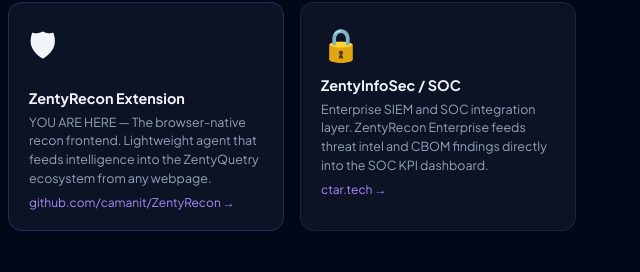
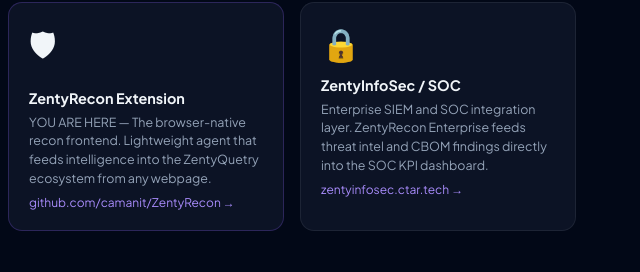
Before and after one commit to camanit/ZentyRecon, a website built with Vite: page index.html in a window 1280 px wide. Shown: the part 3684-3956 px from the top of the page, 640-1280 px from the left. Built offline with nearby package versions, Linux system fonts and the light colour scheme.

Commit message:
fix(landing): update ZentyInfoSec ecosystem link to zentyinfosec.ctar.tech

```diff
--- a/index.html
+++ b/index.html
@@ -337,7 +337,7 @@ footer{border-top:1px solid var(--border);padding:2.5rem 1.5rem;position:relativ
       <div class="eco-card glass"><div class="eco-icon">&#128421;</div><div class="eco-title">ZentyQuetry Desktop</div><div class="eco-desc">Enterprise PQC compliance platform. Receives ZentyRecon scan results via Native Messaging for deep CBOM analysis and automated PQC migration.</div><a href="https://zentyquetry.ctar.tech" class="eco-link" target="_blank">zentyquetry.ctar.tech &rarr;</a></div>
       <div class="eco-card glass"><div class="eco-icon">&#9729;</div><div class="eco-title">GPlay AI DataBank</div><div class="eco-desc">Central AI engine with 118 API endpoints. ZentyRecon Pro pushes CBOM scan data and receives AI-generated remediation patterns in real-time.</div><a href="https://gplay.ctar.tech" class="eco-link" target="_blank">gplay.ctar.tech &rarr;</a></div>
       <div class="eco-card glass" style="border-color:rgba(139,92,246,0.25)"><div class="eco-icon">&#128737;</div><div class="eco-title">ZentyRecon Extension</div><div class="eco-desc">YOU ARE HERE &mdash; The browser-native recon frontend. Lightweight agent that feeds intelligence into the ZentyQuetry ecosystem from any webpage.</div><a href="https://github.com/camanit/ZentyRecon" class="eco-link" target="_blank">github.com/camanit/ZentyRecon &rarr;</a></div>
-      <div class="eco-card glass"><div class="eco-icon">&#128274;</div><div class="eco-title">ZentyInfoSec / SOC</div><div class="eco-desc">Enterprise SIEM and SOC integration layer. ZentyRecon Enterprise feeds threat intel and CBOM findings directly into the SOC KPI dashboard.</div><a href="https://ctar.tech" class="eco-link" target="_blank">ctar.tech &rarr;</a></div>
+      <div class="eco-card glass"><div class="eco-icon">&#128274;</div><div class="eco-title">ZentyInfoSec / SOC</div><div class="eco-desc">Enterprise SIEM and SOC integration layer. ZentyRecon Enterprise feeds threat intel and CBOM findings directly into the SOC KPI dashboard.</div><a href="https://zentyinfosec.ctar.tech" class="eco-link" target="_blank">zentyinfosec.ctar.tech &rarr;</a></div>
     </div>
   </div>
 </section>
```
